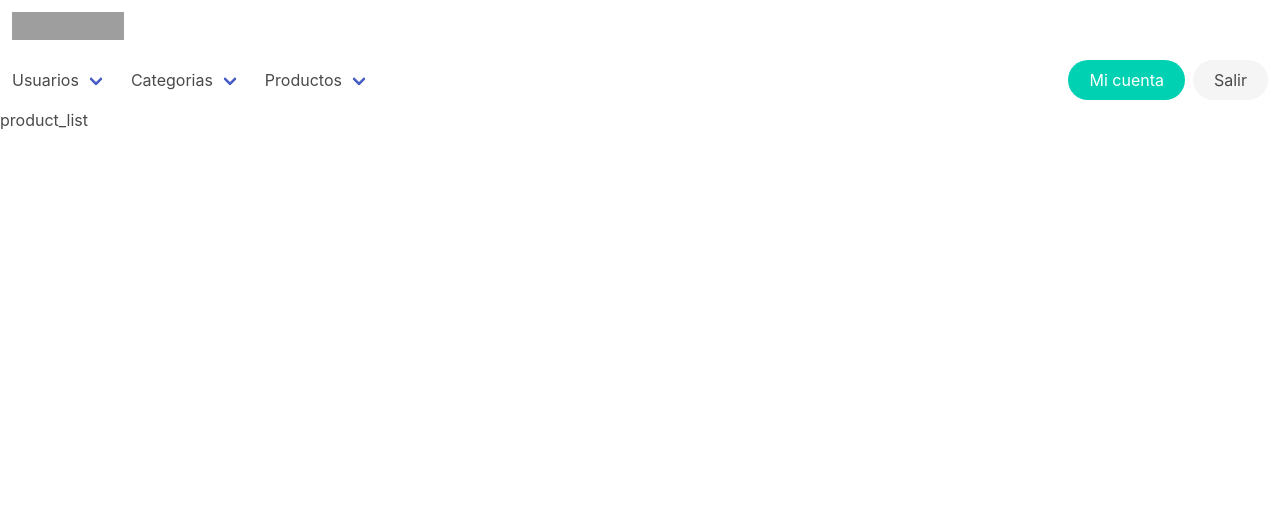
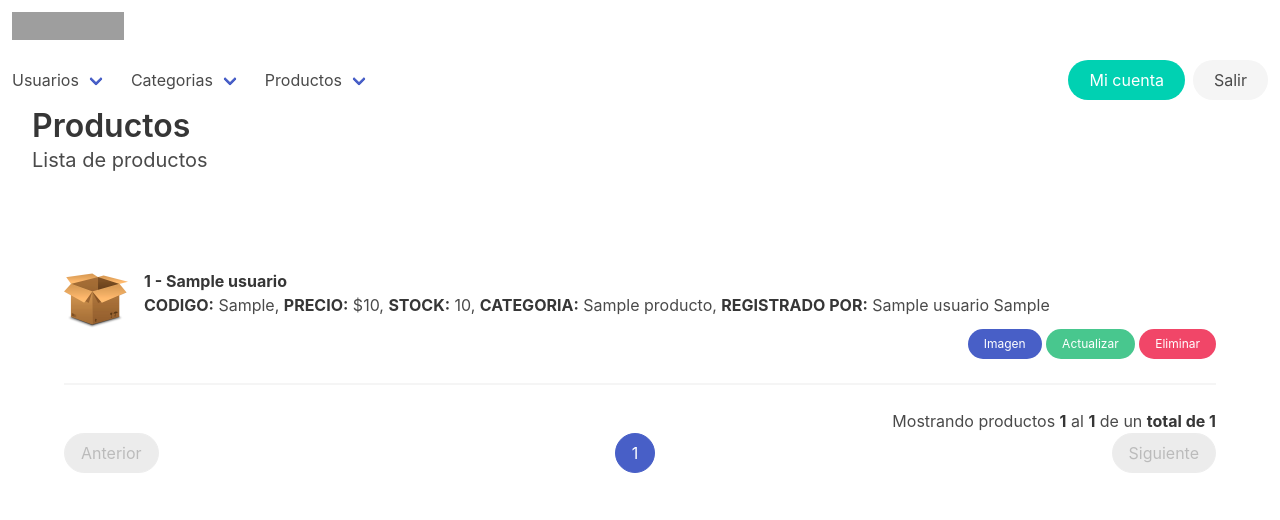
Before and after one commit to elliotghr/inventario-php, a PHP site: page /index.php?vista=product_list in a window 1280 px wide. Shown: the top 520 px of the page. Run offline with PHP 8.4, Linux system fonts and the light colour scheme; the visitor is signed in with stand-in values (Sample User, id 1); tables that the repository leaves empty or names only in its code hold one stand-in row (values such as "Sample post"); grey boxes are pictures that could not be loaded.

Commit message:
Listado de productos finalizado

```diff
--- /dev/null
+++ b/php/producto_lista.php
@@ -0,0 +1,96 @@
+<?php
+$inicio = ($pagina > 0) ? (($pagina * $registros) - $registros) : 0;
+$tabla = "";
+
+// Campos del select
+$campos = "productos.producto_id,productos.codigo,productos.nombre as producto_nombre,productos.precio,productos.stock,productos.foto,productos.categoria_id,productos.usuario_id,categorias.categoria_id,categorias.nombre,usuarios.usuario_id,usuarios.nombre,usuarios.apellido";
+
+// Si hay una busqueda
+if (isset($busqueda) && $busqueda != "") {
+    $consulta = "SELECT SQL_CALC_FOUND_ROWS $campos FROM productos INNER JOIN categorias ON productos.categoria_id=categorias.categoria_id INNER JOIN usuarios ON productos.usuario_id=usuarios.usuario_id WHERE productos.codigo LIKE '%$busqueda%' OR productos.nombre LIKE '%$busqueda%' ORDER BY productos.nombre ASC LIMIT $inicio,$registros";
+} elseif ($categoria_id > 0) {
+    // Si se está buscando por categoría vamos a buscar x el id de esa categoria
+    $consulta = "SELECT SQL_CALC_FOUND_ROWS $campos FROM productos INNER JOIN categorias ON productos.categoria_id=categorias.categoria_id INNER JOIN usuarios ON productos.usuario_id=usuarios.usuario_id WHERE productos.categoria_id='$categoria_id' ORDER BY productos.nombre ASC LIMIT $inicio,$registros";
+} else {
+    // Select x defecto
+    $consulta = "SELECT SQL_CALC_FOUND_ROWS $campos FROM productos INNER JOIN categorias ON productos.categoria_id=categorias.categoria_id INNER JOIN usuarios ON productos.usuario_id=usuarios.usuario_id ORDER BY productos.nombre ASC LIMIT $inicio,$registros";
+}
+
+$conexion = conexion();
+// Ejecutamos la consulta
+$datos = $conexion->query($consulta);
+
+// Guardamos datos
+$datos = $datos->fetchAll(PDO::FETCH_ASSOC);
+
+// Traemos el total de nuestros registros
+$total = $conexion->query("SELECT FOUND_ROWS()");
+$total = (int) $total->fetchColumn();
+
+$Npaginas = ceil($total / $registros);
+
+if ($total >= 1 && $pagina <= $Npaginas) {
+    $contador = $inicio + 1;
+    $pag_inicio = $inicio + 1;
+    foreach ($datos as $rows) {
+        $tabla .= '
+				<article class="media">
+			        <figure class="media-left">
+			            <p class="image is-64x64">';
+        if (is_file("./img/productos/" . $rows['foto'])) {
+            // Verificamos si podemos obtener la imagen con is_file, en caso de exito la renderizamos
+            $tabla .= '<img src="./img/productos/' . $rows['foto'] . '">';
+        } else {
+            // en caso de que no exista o haya sido null mandamos una imagen x defecto
+            $tabla .= '<img src="./img/producto.png">';
+        }
+        // En esta sección renderizamos todos los datos de nuestros productos
+        $tabla .= '</p>
+			        </figure>
+			        <div class="media-content">
+			            <div class="content">
+			              <p>
+			                <strong>' . $contador . ' - ' . $rows['nombre'] . '</strong><br>
+			                <strong>CODIGO:</strong> ' . $rows['codigo'] . ', <strong>PRECIO:</strong> $' . $rows['precio'] . ', <strong>STOCK:</strong> ' . $rows['stock'] . ', <strong>CATEGORIA:</strong> ' . $rows['producto_nombre'] . ', <strong>REGISTRADO POR:</strong> ' . $rows['nombre'] . ' ' . $rows['apellido'] . '
+			              </p>
+			            </div>
+			            <div class="has-text-right">
+			                <a href="index.php?vista=product_img&product_id_up=' . $rows['producto_id'] . '" class="button is-link is-rounded is-small">Imagen</a>
+			                <a href="index.php?vista=product_update&product_id_up=' . $rows['producto_id'] . '" class="button is-success is-rounded is-small">Actualizar</a>
+			                <a href="' . $url . $pagina . '&product_id_del=' . $rows['producto_id'] . '" class="button is-danger is-rounded is-small">Eliminar</a>
+			            </div>
+			        </div>
+			    </article>
+
+			    <hr>
+            ';
+        $contador++;
+    }
+    $pag_final = $contador - 1;
+} else {
+    // Si me paso de pagina evalúp si estoy dentro del total
+    if ($total >= 1) {
+        $tabla .= '
+				<p class="has-text-centered" >
+					<a href="' . $url . '1" class="button is-link is-rounded is-small mt-4 mb-4">
+						Haga clic acá para recargar el listado
+					</a>
+				</p>
+			';
+    } else {
+        $tabla .= '
+				<p class="has-text-centered" >No hay registros en el sistema</p>
+			';
+    }
+}
+
+if ($total > 0 && $pagina <= $Npaginas) {
+    $tabla .= '<p class="has-text-right">Mostrando productos <strong>' . $pag_inicio . '</strong> al <strong>' . $pag_final . '</strong> de un <strong>total de ' . $total . '</strong></p>';
+}
+
+$conexion = null;
+echo $tabla;
+
+if ($total >= 1 && $pagina <= $Npaginas) {
+    echo paginador_tablas($pagina, $Npaginas, $url, 7);
+}
--- a/vistas/product_list.php
+++ b/vistas/product_list.php
@@ -1 +1,35 @@
-product_list
+<div class="container is-fluid mb-6">
+    <h1 class="title">Productos</h1>
+    <h2 class="subtitle">Lista de productos</h2>
+</div>
+
+<div class="container pb-6 pt-6">
+    <?php
+    // Importo funciones
+    require_once "./php/main.php";
+
+    # Eliminar producto #
+    if (isset($_GET['product_id_del'])) {
+        require_once "./php/producto_eliminar.php";
+    }
+
+    if (!isset($_GET['page'])) {
+        $pagina = 1;
+    } else {
+        $pagina = (int) $_GET['page'];
+        if ($pagina <= 1) {
+            $pagina = 1;
+        }
+    }
+    // Si viene definida la busqueda de una categoría...
+    $categoria_id = (isset($_GET['category_id'])) ? $_GET['category_id'] : 0;
+
+    $pagina = limpiar_cadena($pagina);
+    $url = "index.php?vista=product_list&page="; /* <== */
+    $registros = 15;
+    $busqueda = "";
+
+    # Paginador producto #
+    require_once "./php/producto_lista.php";
+    ?>
+</div>
```
Also changed, not shown: img/producto.png (added).
